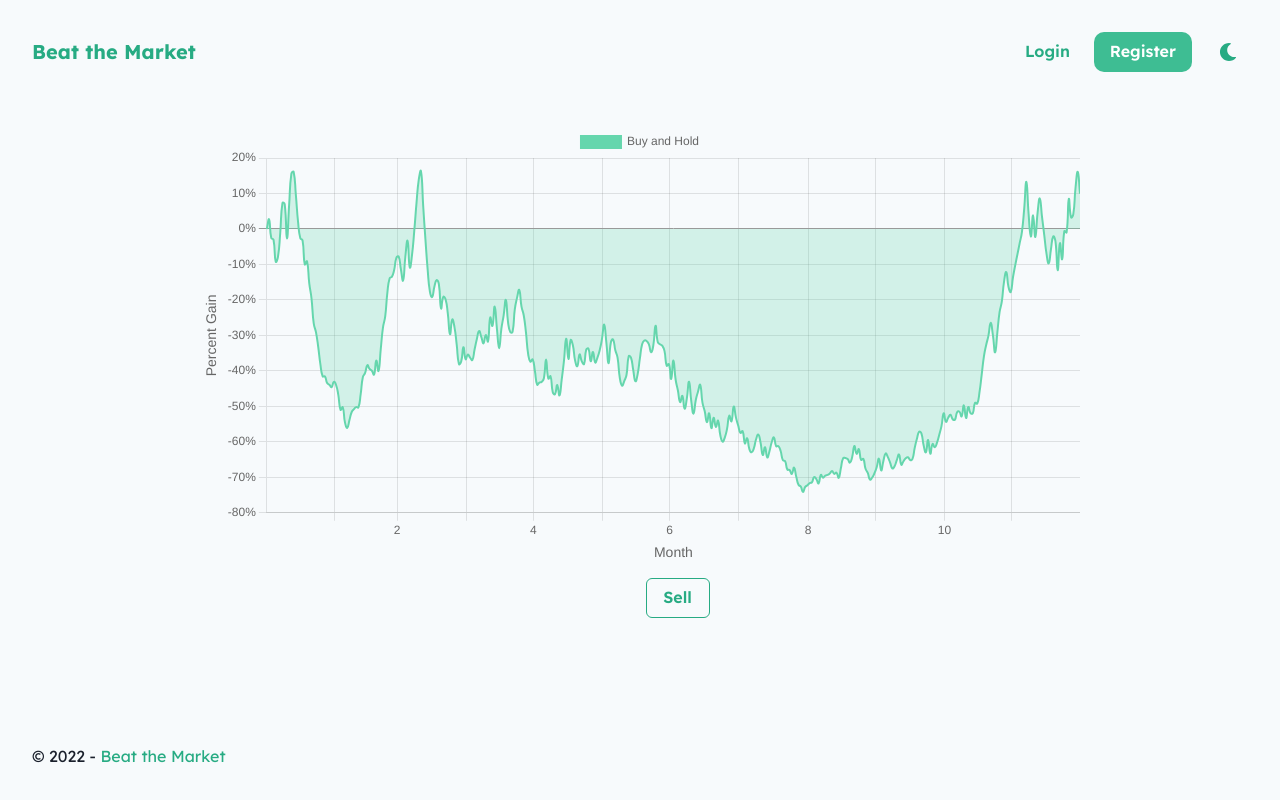
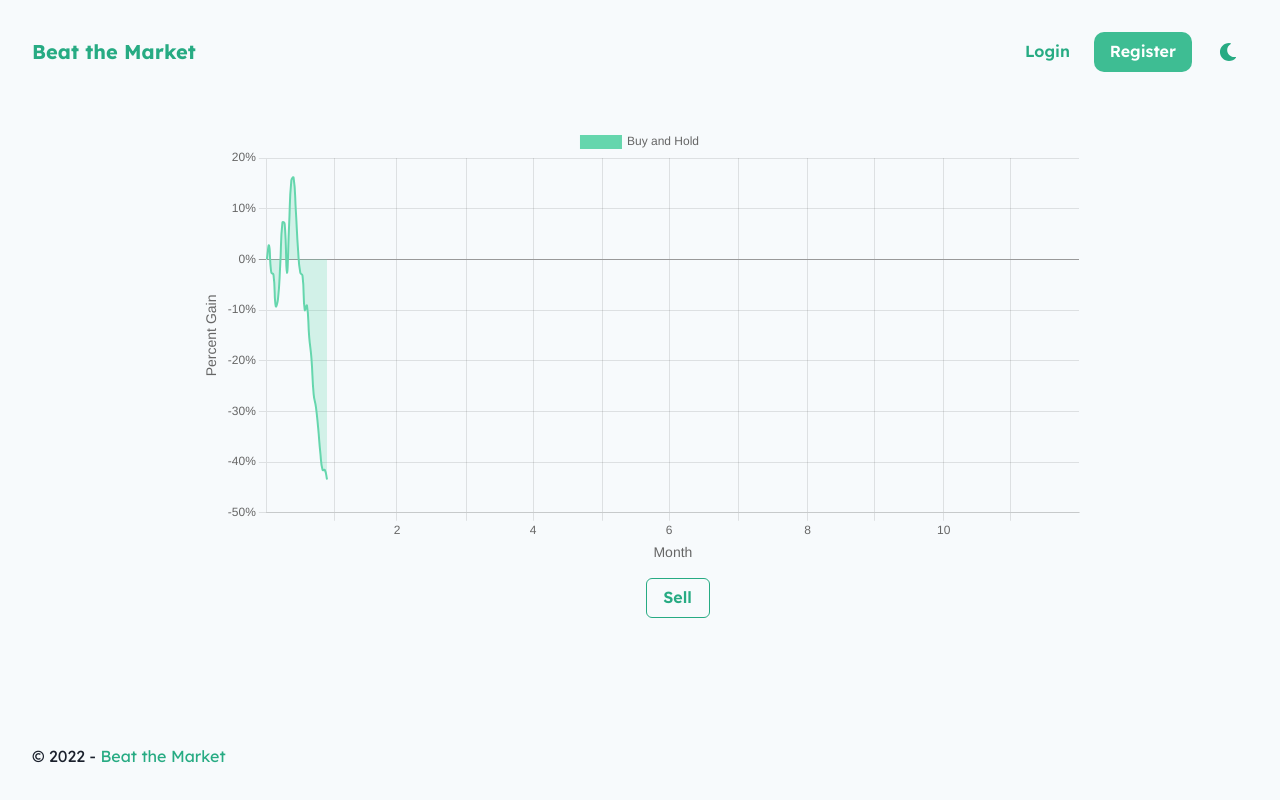
Before and after one commit to butasebi/BeatTheMarket, a React (Create React App) app in the folder front/: page / in a window 1280 px wide. Built offline with nearby package versions, Linux system fonts and the light colour scheme.

Commit message:
feat: animate the chart
Now, the chart data is continuously displayed instead of being displayed all at once at the beginning.

```diff
--- a/front/src/components/game/Game.jsx
+++ b/front/src/components/game/Game.jsx
@@ -1,6 +1,6 @@
 import { Box, Button, Center } from '@chakra-ui/react';
 import GameChart from './GameChart';
-import { useState } from 'react';
+import { useEffect, useState } from 'react';
 
 function BuySellButton(props) {
   const { isSelling, setIsSelling } = props;
@@ -21,11 +21,27 @@ function BuySellButton(props) {
 
 function Game(props) {
   const { rawData, dataTimeInterval } = props;
+  const lastDate = rawData[rawData.length - 1].date;
+
   const [isSelling, setIsSelling] = useState(true);
+  const [slicedData, setSlicedData] = useState([rawData.slice(0, 1)]);
+
+  useEffect(() => {
+    const interval = setInterval(() => {
+      if (slicedData.length < rawData.length) {
+        setSlicedData(rawData.slice(0, slicedData.length + 1));
+      }
+    }, 200);
+
+    return () => {
+      clearInterval(interval);
+    };
+  });
 
   return (
     <Box>
-      <GameChart rawData={rawData} dataTimeInterval={dataTimeInterval} />
+      <GameChart rawData={slicedData} dataTimeInterval={dataTimeInterval}
+                 lastDate={lastDate} />
       <Center mt='3'>
         <BuySellButton isSelling={isSelling} setIsSelling={setIsSelling} />
       </Center>
--- a/front/src/components/game/GameChart.jsx
+++ b/front/src/components/game/GameChart.jsx
@@ -74,17 +74,19 @@ function getChartTimeUnit(dataTimeInterval) {
   }
 }
 
-function getOptions(startPrice, startDate, dataTimeInterval) {
+function getOptions(startPrice, startDate, dataTimeInterval, lastDate) {
   const timeUnit = getChartTimeUnit(dataTimeInterval);
 
   return {
     responsive: true,
+    animations: false,
     scales: {
       x: {
         type: 'time',
         time: {
           unit: timeUnit,
         },
+        suggestedMax: lastDate,
         title: {
           display: true,
           text: timeUnit[0].toUpperCase() + timeUnit.slice(1),
@@ -163,13 +165,11 @@ function getOptions(startPrice, startDate, dataTimeInterval) {
 }
 
 function GameChart(props) {
-  // Props
-  const rawData = props.rawData;
-  const dataTimeInterval = props.dataTimeInterval;
+  const { rawData, dataTimeInterval, lastDate } = props;
 
   const data = prepareRawData(rawData);
   const options = getOptions(rawData[0].price, rawData[0].date,
-    dataTimeInterval);
+    dataTimeInterval, lastDate);
 
   return (
     <Box maxWidth='55em' margin='auto'>
```
